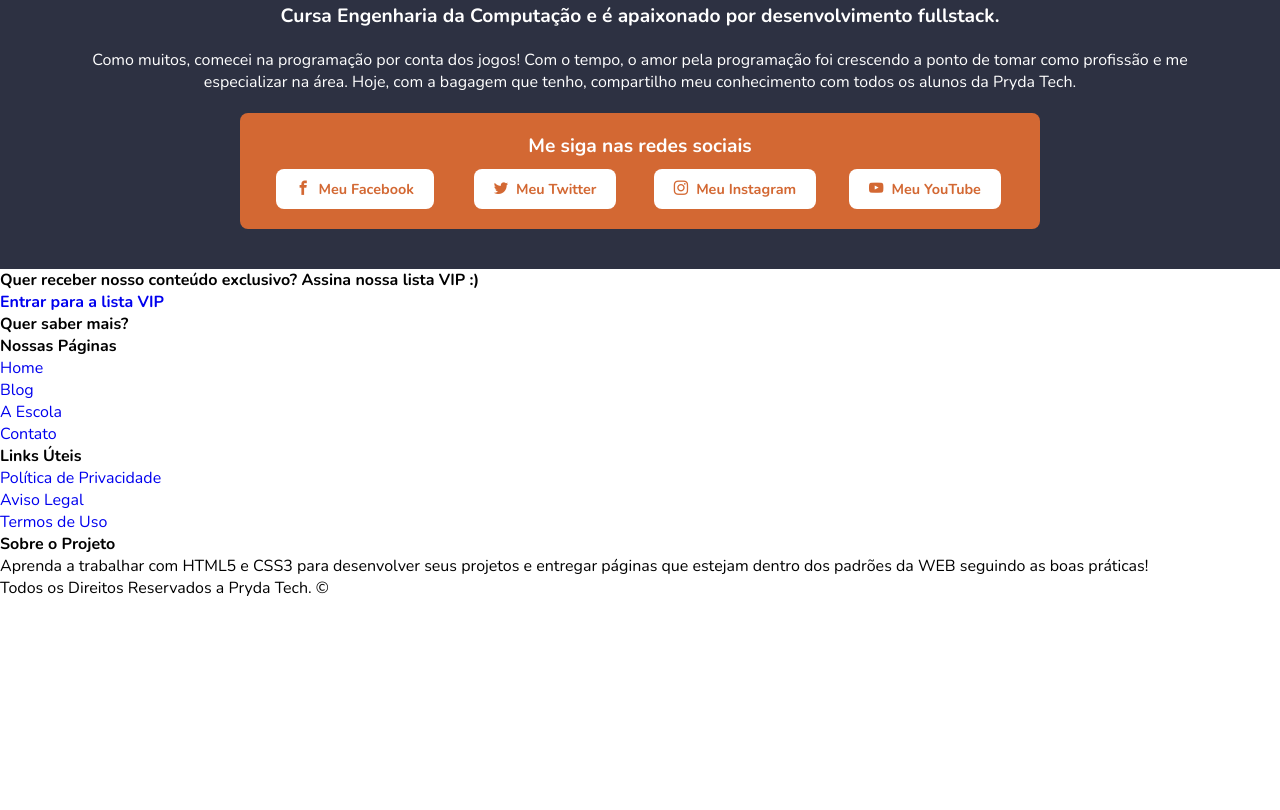
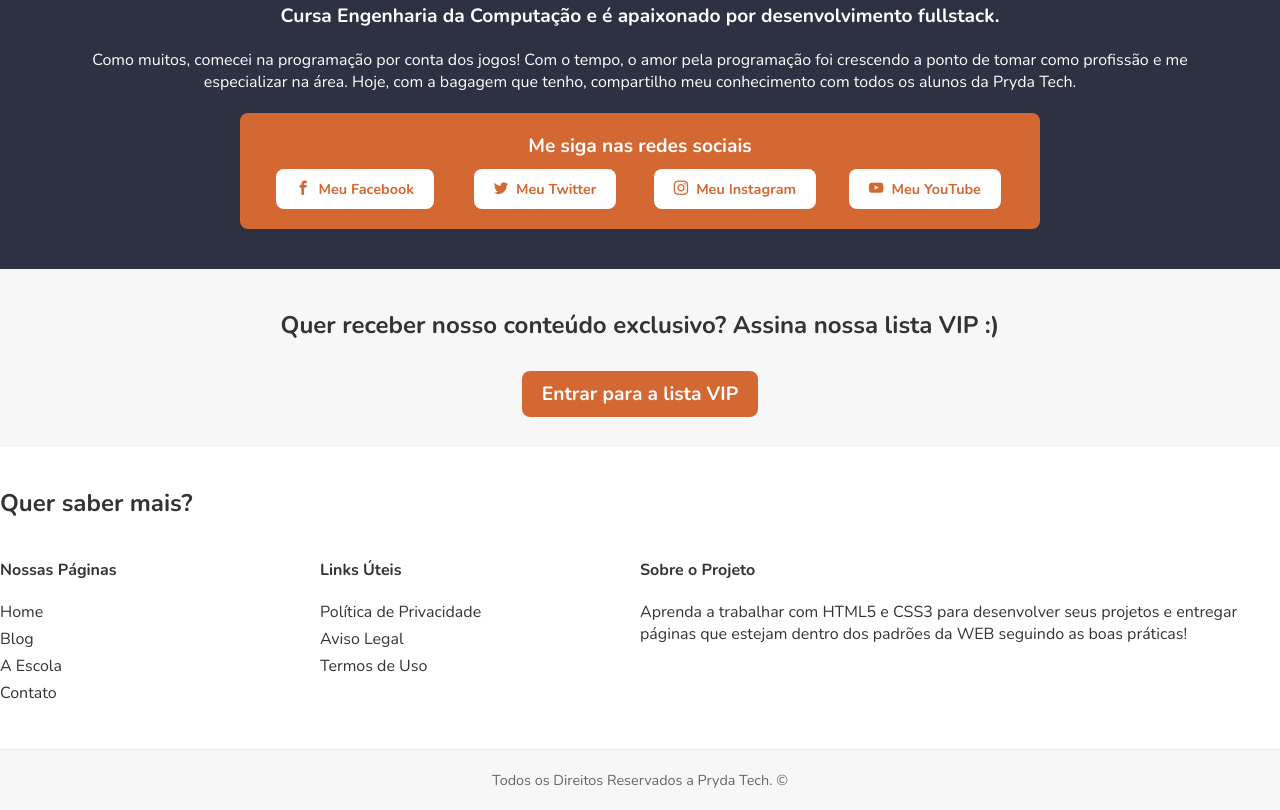
Before and after one commit to carlozfilipe/html5-css3-essentials, a plain HTML site: page index.html in a window 1280 px wide. Shown: the part 4712-5522 px from the top of the page. Before the commit the page ends 5311 px from the top, so only its background shows below. Drawn offline with nearby package versions, Linux system fonts and the light colour scheme; files whose address does not match are found by name.

Commit message:
🚧 Work in progress

```diff
--- a/cdn/style.css
+++ b/cdn/style.css
@@ -501,3 +501,84 @@
   background-color: #2d3142;
   color: #fff;
 }
+
+.main_optin_footer {
+  width: 100%;
+  background-color: #f7f7f7;
+}
+
+.main_optin_footer_content {
+  max-width: 1300px;
+  padding: 40px 0;
+  text-align: center;
+  color: #333;
+}
+
+.main_optin_footer_content h1 {
+  font-size: 1.5em;
+  margin-bottom: 40px;
+}
+
+.main_optin_footer_content .btn {
+  background-color: #d36833;
+  color: #fff;
+  font-size: 1.2em;
+  padding: 10px 20px;
+  border-radius: 8px;
+  -moz-border-radius: 8px;
+  -webkit-border-radius: 8px;
+}
+
+.main_footer {
+  max-width: 1300px;
+  padding: 40px 0;
+  display: flex;
+  flex-wrap: wrap;
+  justify-content: space-between;
+  margin: 0 auto;
+  color: #333;
+}
+
+.main_footer > header {
+  flex-basis: 100%;
+}
+
+.main_footer > header h1 {
+  font-size: 1.5em;
+  margin-bottom: 40px;
+}
+
+.main_footer_our_pages, .main_footer_links {
+  flex-basis: 25%;
+}
+
+.main_footer_about {
+  flex-basis: 50%;
+}
+
+.main_footer > article h2 {
+  margin-bottom: 20px;
+}
+
+.main_footer > article ul li {
+  list-style: none;
+  margin: 5px 0;
+}
+
+.main_footer > article ul li a {
+  color: #333;
+}
+
+.main_footer > article ul li a:hover {
+  text-decoration: underline;
+}
+
+.main_footer_rights {
+  width: 100%;
+  text-align: center;
+  padding: 20px 0;
+  background-color: #f7f7f7;
+  border-top: 1px solid #ebebeb;
+  font-size: 0.9em;
+  color: #666;
+}
--- a/index.html
+++ b/index.html
@@ -784,7 +784,8 @@
       </section>
     </main>
 
-    <section>
+    <section class="main_optin_footer">
+      <div class="main_optin_footer_content">
         <header>
           <h1>
             Quer receber nosso conteúdo exclusivo? Assina nossa lista VIP :)
@@ -796,14 +797,15 @@
             <h2><a href="#" class="btn">Entrar para a lista VIP</a></h2>
           </header>
         </article>
+      </div>
     </section>
 
-    <section>
+    <section class="main_footer">
       <header>
         <h1>Quer saber mais?</h1>
       </header>
 
-      <article>
+      <article class="main_footer_our_pages">
         <header>
           <h2>Nossas Páginas</h2>
         </header>
@@ -816,7 +818,7 @@
         </ul>
       </article>
 
-      <article>
+      <article class="main_footer_links">
         <header>
           <h2>Links Úteis</h2>
         </header>
@@ -828,7 +830,7 @@
         </ul>
       </article>
 
-      <article>
+      <article class="main_footer_about">
         <header>
           <h2>Sobre o Projeto</h2>
         </header>
@@ -841,7 +843,7 @@
       </article>
     </section>
 
-    <footer>
+    <footer class="main_footer_rights">
       <p>Todos os Direitos Reservados a Pryda Tech. &copy;</p>
     </footer>
   </body>
```
Lines whose indentation alone changed are shown as unchanged.
